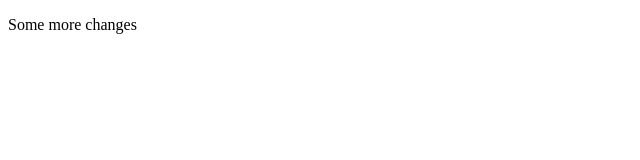
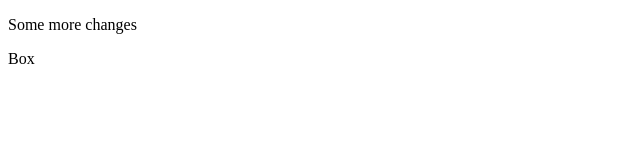
Before and after one commit to tstrat/git-demo-1, a plain HTML site: page index.html in a window 1280 px wide. Shown: the full height of the page, 0-640 px from the left. Drawn offline with Linux system fonts and the light colour scheme.

Commit message:
Added box

```diff
--- a/index.html
+++ b/index.html
@@ -8,5 +8,6 @@
   </head>
   <body>
     <p>Some more changes</p>
+    <div>Box</div>
   </body>
 </html>
```
